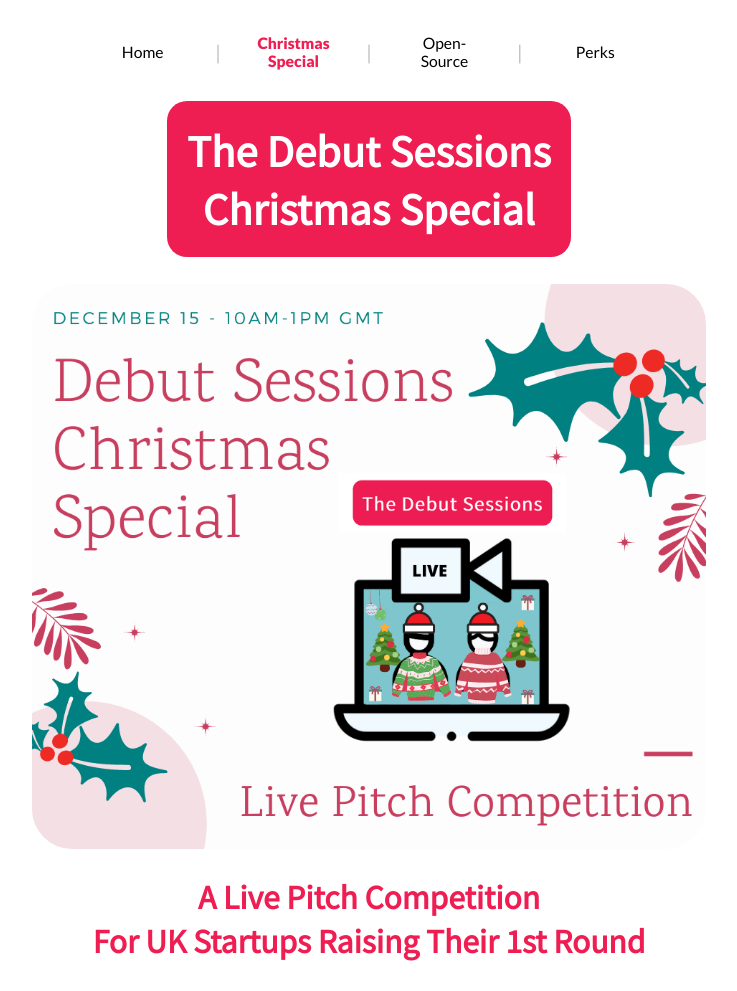
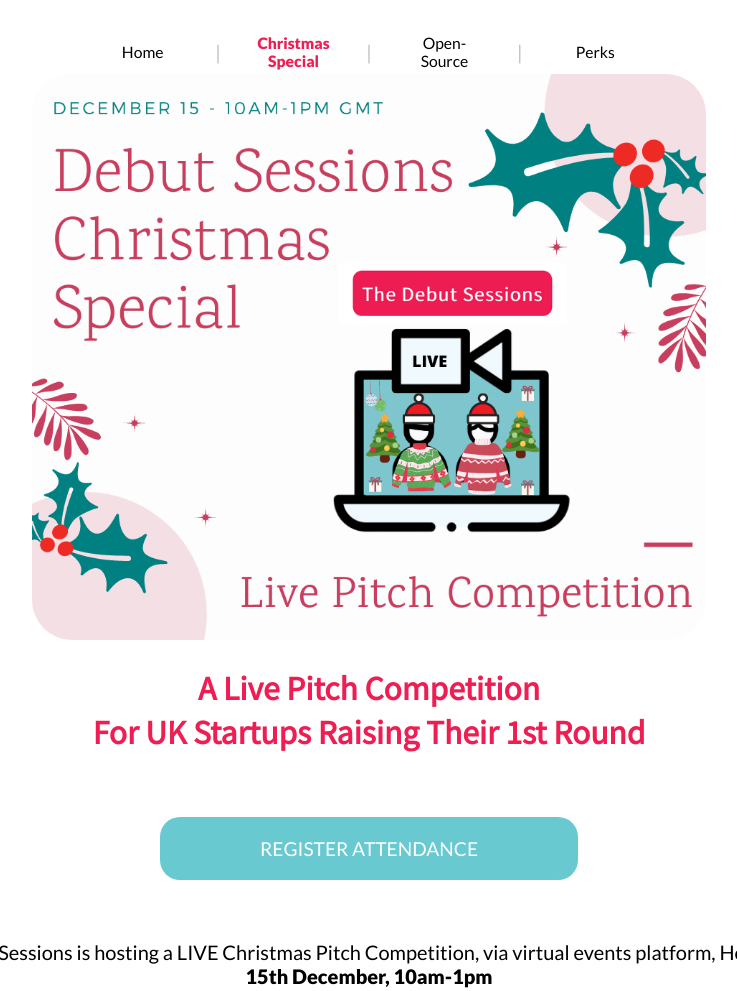
Before and after one commit to nicoalbanese/first-round, a website: page christmas-special.html in a window 1280 px wide. Shown: the top 991 px of the page, without its empty margins (271-1008 px from the left). Drawn offline with Linux system fonts and the light colour scheme.

Commit message:
more last min changes

```diff
--- a/christmas-special.html
+++ b/christmas-special.html
@@ -55,7 +55,7 @@
               srcset=""
               width="100%"
             /> -->
-            <h1 class="main-heading">The Debut Sessions <br>Christmas Special</h1>
+            <!-- <h1 class="main-heading">The Debut Sessions <br>Christmas Special</h1> -->
             <img
               src="./assets/icons/ds-christmas-logo.png"
               alt=""
```
